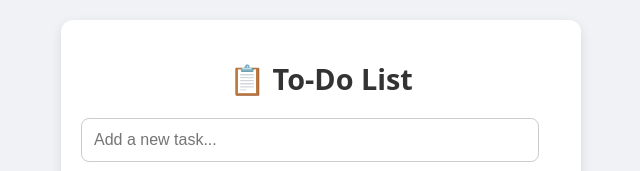
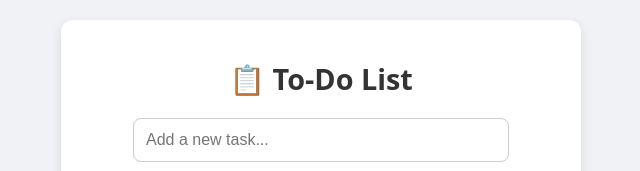
Before and after one commit to IcQby/To-do-list, a plain HTML site: page index.html in a window 1280 px wide. Shown: the top 171 px of the page, without its empty margins (319-959 px from the left). Drawn offline with Linux system fonts and the light colour scheme.

Commit message:
Update index.html

```diff
--- a/index.html
+++ b/index.html
@@ -27,12 +27,14 @@
       color: #333;
     }
     input[type="text"] {
-      width: 90%;
+      width: 80%;
+      max-width: 350px;
       padding: 12px;
       font-size: 16px;
       border: 1px solid #ccc;
       border-radius: 8px;
-      margin-bottom: 12px;
+      margin: 0 auto 12px;
+      display: block;
     }
     button {
       width: 100%;
```
